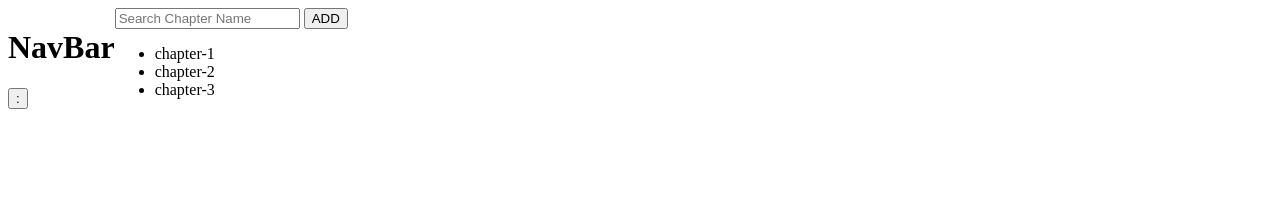
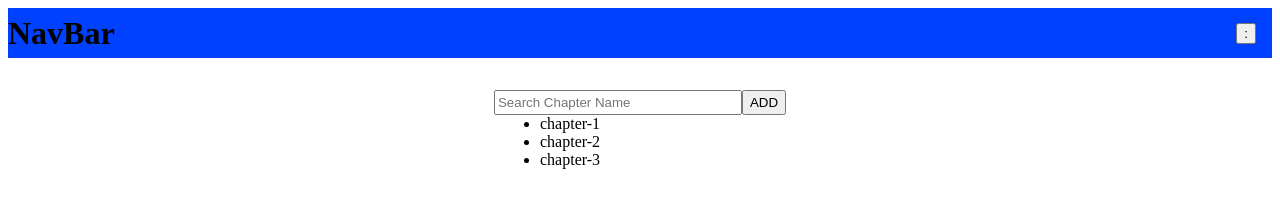
Before and after one commit to yout10/ut10, a plain HTML site: page index.html in a window 1280 px wide. Drawn offline with Linux system fonts and the light colour scheme.

Commit message:
Update html0.css

```diff
--- a/html0.css
+++ b/html0.css
@@ -1,22 +1,29 @@
-body{
-    background-image: url(./ik/Capture.JPG);
-    width: 500px;
+header{
+    display: flex;
+    background-color: rgb(0, 64, 255);
+    height: 50px;
+}
+.lab{
+    align-items: center;
     display: flex;
 }
-nav{
-    background-color: transparent;
-    height: 50px;
-    display: flex;
-    border-radius: 50px;
-}
-.lab{
-    color: rgb(0, 0, 0);
-    display: flex;
-    align-items: center;
-}
-.about{
+.btn{
     display: flex;
     align-items: center;
     margin-left: auto;
-    margin-right: 0.5rem;
+    margin-right: 1rem;
 }
+.input-group{
+    display: flex;
+    justify-content: center;
+    margin-top: 2rem;
+}
+#chapter-name{
+    width: 15rem;
+    height: 1.2rem;
+}
+ul{
+    position: relative;
+    margin: auto;
+    width: 15rem;
+}
```
